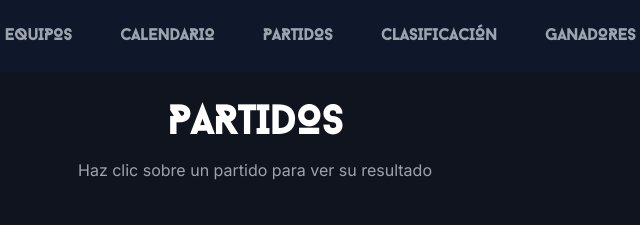
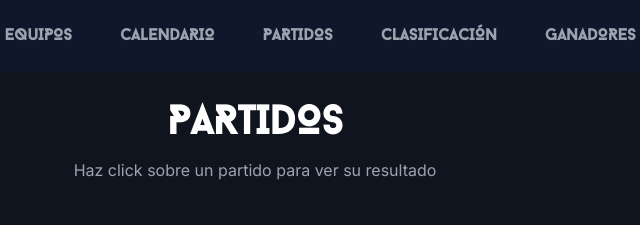
Before and after one commit to Endermaiter/laligadelnorte.org, a plain HTML site: page pages/matches.html in a window 1280 px wide. Shown: the top 225 px of the page, 385-1025 px from the left. Drawn offline with nearby package versions, Linux system fonts and the light colour scheme.

Commit message:
Partido 1 Semana 1_2

```diff
--- a/pages/matches.html
+++ b/pages/matches.html
@@ -33,7 +33,7 @@
 
   <main class="match-sections">
     <h1>PARTIDOS</h1>
-    <p class="instruction">Haz clic sobre un partido para ver su resultado</p>
+    <p class="instruction">Haz click sobre un partido para ver su resultado</p>
 
     <!-- SECCIÓN: FINAL -->
     <section>
```
